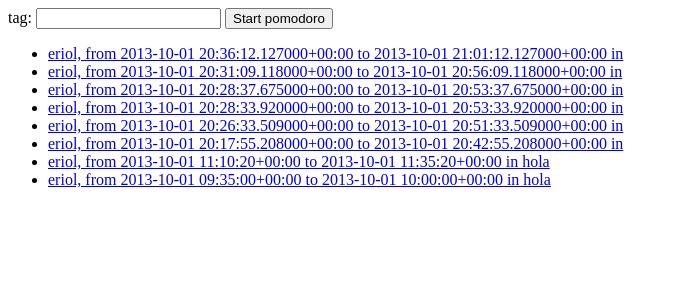
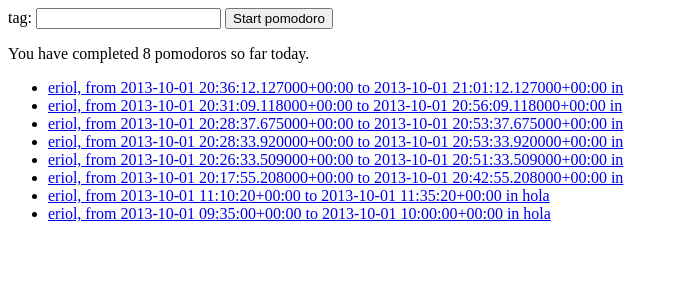
Before and after one commit to eduriol/Pymodoro, a Django app: page /pymodoro/ in a window 1280 px wide. Shown: the top 300 px of the page, without its empty margins (0-679 px from the left). Run offline with Django 3.2, Linux system fonts and the light colour scheme; data comes from the database, SQL or seed files in the repository; parts of the project's set-up code (start-up, migrations or seed data) failed here and were passed over.

Commit message:
Report of the number of pomodoros today in index page.

```diff
--- a/Pymodoro/templates/Pymodoro/index.html
+++ b/Pymodoro/templates/Pymodoro/index.html
@@ -8,6 +8,9 @@
 </form>
 
 {% if today_pomodoro_list %}
+    <p>
+        You have completed {{ today_pomodoro_list|length }} pomodoro{{ today_pomodoro_list|length|pluralize }} so far today.
+    </p>
     <ul>
     {% for pomodoro in today_pomodoro_list %}
         <li><a href="{% url 'Pymodoro:detail' pomodoro.id %}">{{ pomodoro }}</a></li>
```
